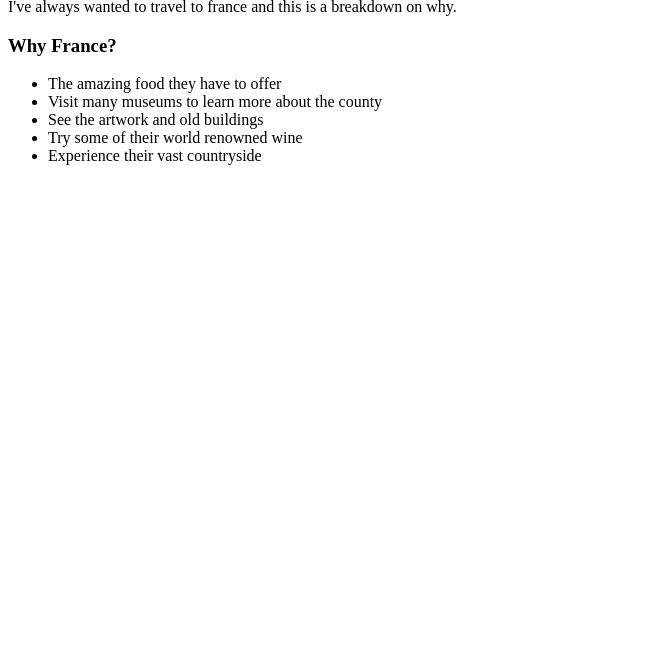
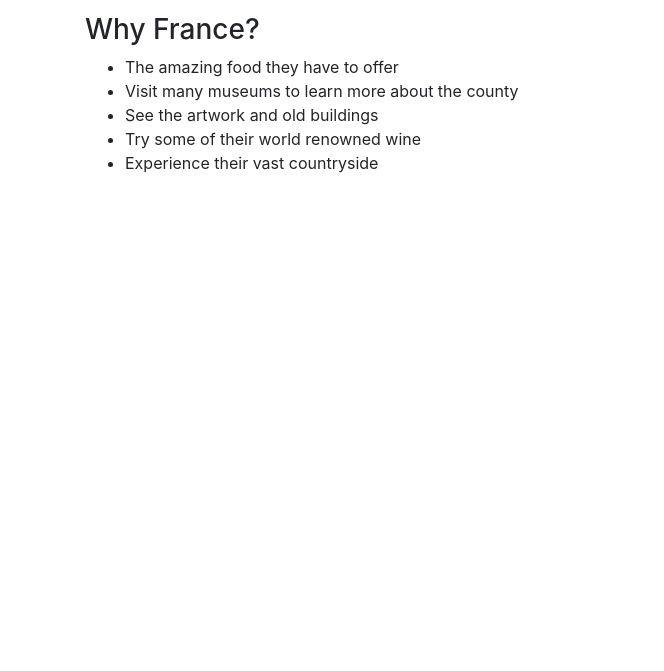
Before and after one commit to aldeling/sudoku-checker, a plain HTML site: page bootstrap-review/index.html in a window 1280 px wide. Shown: the part 129-800 px from the top of the page, without its empty margins (0-664 px from the left). Drawn offline with Linux system fonts and the light colour scheme.

```diff
--- a/bootstrap-review/index.html
+++ b/bootstrap-review/index.html
@@ -1,11 +1,12 @@
 <!DOCTYPE html>
 <html lang=eng-US>
   <head>
-    <link href="css/bootstrap copy 2.css" rel="stylesheet" type="text/css">
+    <link href="css/bootstrap copy 2.css" rel="stylesheet" type="text/css" media="all">
+    <link href="css/style.css" rel="stylesheet" type="text/css" media="all">
     <title>Vacation to France</title>
   </head>
 <body>
-  <div class="container">
+    <div class="container">
 
   <h1>Dream Vacation</h1>
   <h2>Traveling to France!</h2>
@@ -18,6 +19,6 @@
     <li>Try some of their world renowned wine</li>
     <li>Experience their vast countryside</li>
   </ul>
-  </div>
+    </div>
   </body>
 </html>
```
Also changed, not shown: bootstrap-review/css/bootstrap copy 2.css (renamed from bootstrap-review/bootstrap copy 2.css).
